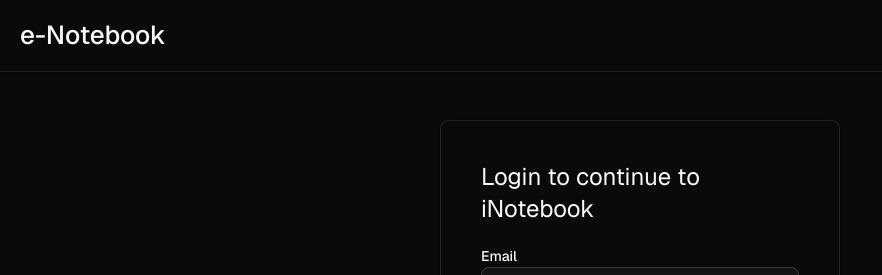
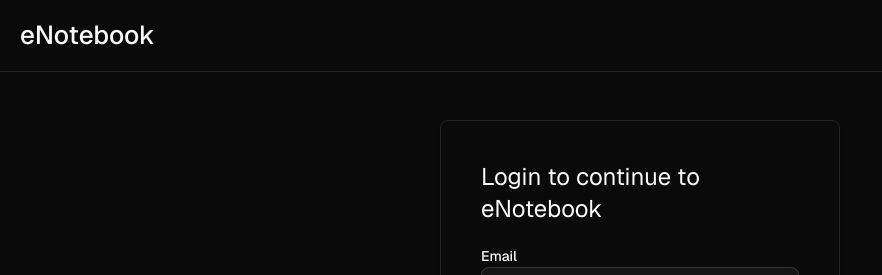
Before and after one commit to Anuragkadam13/eNotebook_frontend, a React (Vite) app: page /login in a window 1280 px wide. Shown: the top 275 px of the page, without its empty margins (0-882 px from the left). Built offline with nearby package versions, Linux system fonts and the light colour scheme.

Commit message:
update name

```diff
--- a/src/components/Login.jsx
+++ b/src/components/Login.jsx
@@ -44,7 +44,7 @@
         className="border rounded-md w-[400px] p-10 shadow"
         onSubmit={handleSubmit}
       >
-        <h1 className="text-2xl mb-6">Login to continue to iNotebook</h1>
+        <h1 className="text-2xl mb-6">Login to continue to eNotebook</h1>
         <div className="grid gap-1 mb-3">
           <Label htmlFor="email">Email</Label>
           <Input
--- a/src/components/Navbar.jsx
+++ b/src/components/Navbar.jsx
@@ -25,7 +25,7 @@
     <div className="fixed w-full z-10  ">
       <nav className="px-5 py-4 flex items-center justify-between font-medium shadow bg-white dark:bg-[#0A0A0A] dark:border-b">
         <div className="flex items-center gap-4 ">
-          <h1 className=" text-[26px]  ">e-Notebook</h1>
+          <h1 className=" text-[26px]  ">eNotebook</h1>
         </div>
 
         {localStorage.getItem("token") ? (
--- a/src/components/Signup.jsx
+++ b/src/components/Signup.jsx
@@ -50,7 +50,7 @@
         className="border rounded-md w-[400px] p-10 shadow"
         onSubmit={handleSubmit}
       >
-        <h1 className="text-2xl mb-6">Create an account to use iNotebook</h1>
+        <h1 className="text-2xl mb-6">Create an account to use eNotebook</h1>
         <div className="grid gap-1 mb-3">
           <Label htmlFor="name">Name</Label>
           <Input
```
